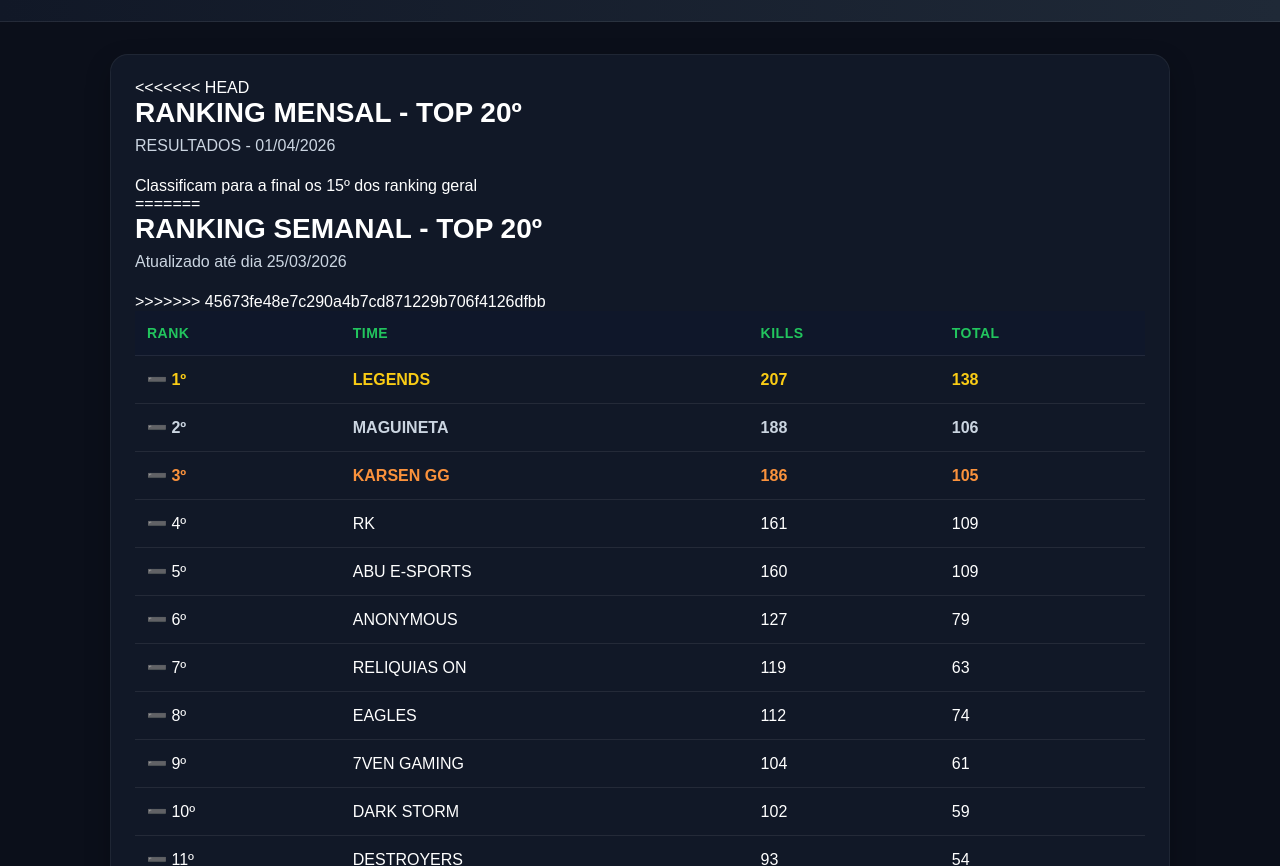
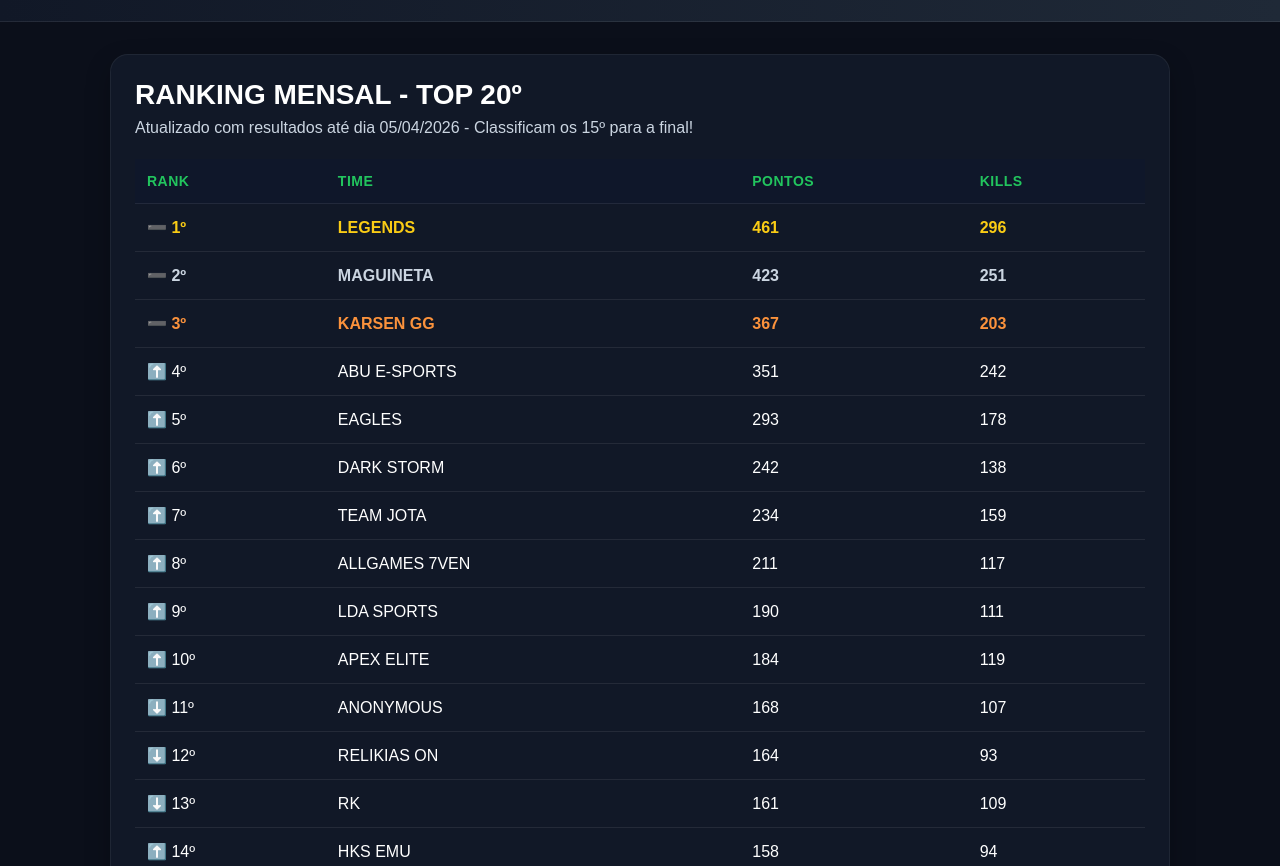
Before and after one commit to kikimidiaff/xtbrasil, a plain HTML site: page index.html in a window 1280 px wide. Shown: the part 86-952 px from the top of the page. Drawn offline with Linux system fonts and the light colour scheme; files whose address does not match are found by name.

Commit message:
Atualizacao

```diff
--- a/index.html
+++ b/index.html
@@ -34,22 +34,16 @@
       <!-- RANKING -->
       <section id="ranking" class="section active">
         <div class="card">
-<<<<<<< HEAD
-          <h2>RANKING MENSAL - TOP 20º</h2>
-          <p>RESULTADOS - 01/04/2026</p>
-          <span> Classificam para a final os 15º dos ranking geral</span><br>
-=======
-          <h2>RANKING SEMANAL - TOP 20º</h2>
-          <p>Atualizado até dia 25/03/2026</p>
->>>>>>> 45673fe48e7c290a4b7cd871229b706f4126dfbb
+<h2>RANKING MENSAL - TOP 20º</h2>
+<p>Atualizado com resultados até dia 05/04/2026 - Classificam os 15º para a final!</p>
           <div class="table-wrap">
             <table>
               <thead>
                 <tr>
                   <th>Rank</th>
                   <th>Time</th>
+                  <th>Pontos</th>
                   <th>Kills</th>
-                  <th>Total</th>
                 </tr>
               </thead>
               <tbody id="ranking-body"></tbody>
--- a/script.js
+++ b/script.js
@@ -19,26 +19,26 @@ buttons.forEach(button => {
 // 📊 RANKING (COM SETA MANUAL)
 // =======================
 const rankingData = [
-  { posicao: 1, variacao: "➖", time: "LEGENDS", pontos: 207, kills: 138 },
-  { posicao: 2, variacao: "➖", time: "MAGUINETA", pontos: 188, kills: 106 },
-  { posicao: 3, variacao: "➖", time: "KARSEN GG", pontos: 186, kills: 105 },
-  { posicao: 4, variacao: "➖", time: "RK", pontos: 161, kills: 109 },
-  { posicao: 5, variacao: "➖", time: "ABU E-SPORTS", pontos: 160, kills: 109 },
-  { posicao: 6, variacao: "➖", time: "ANONYMOUS", pontos: 127, kills: 79 },
-  { posicao: 7, variacao: "➖", time: "RELIQUIAS ON", pontos: 119, kills: 63 },
-  { posicao: 8, variacao: "➖", time: "EAGLES", pontos: 112, kills: 74 },
-  { posicao: 9, variacao: "➖", time: "7VEN GAMING", pontos: 104, kills: 61 },
-  { posicao: 10, variacao: "➖", time: "DARK STORM", pontos: 102, kills: 59 },
-  { posicao: 11, variacao: "➖", time: "DESTROYERS", pontos: 93, kills: 54 },
-  { posicao: 12, variacao: "➖", time: "TEAM CAW", pontos: 91, kills: 63 },
-  { posicao: 13, variacao: "➖", time: "APEX ELITE", pontos: 91, kills: 62 },
-  { posicao: 14, variacao: "➖", time: "XR7 FOXX", pontos: 84, kills: 52 },
-  { posicao: 15, variacao: "➖", time: "HKS EMU", pontos: 81, kills: 43 },
-  { posicao: 16, variacao: "➖", time: "HYX SPORTS", pontos: 78, kills: 51 },
-  { posicao: 17, variacao: "➖", time: "WKD EVOS", pontos: 75, kills: 38 },
-  { posicao: 18, variacao: "➖", time: "BLACK WHITE", pontos: 66, kills: 40 },
-  { posicao: 19, variacao: "➖", time: "DRAGON AURA", pontos: 62, kills: 40 },
-  { posicao: 20, variacao: "➖", time: "LB3 E-SPORTS", pontos: 55, kills: 31 }
+  { posicao: 1, variacao: "➖", time: "LEGENDS", pontos: 461, kills: 296 },
+  { posicao: 2, variacao: "➖", time: "MAGUINETA", pontos: 423, kills: 251 },
+  { posicao: 3, variacao: "➖", time: "KARSEN GG", pontos: 367, kills: 203 },
+  { posicao: 4, variacao: "⬆️", time: "ABU E-SPORTS", pontos: 351, kills: 242 },
+  { posicao: 5, variacao: "⬆️", time: "EAGLES", pontos: 293, kills: 178 },
+  { posicao: 6, variacao: "⬆️", time: "DARK STORM", pontos: 242, kills: 138 },
+  { posicao: 7, variacao: "⬆️", time: "TEAM JOTA", pontos: 234, kills: 159 },
+  { posicao: 8, variacao: "⬆️", time: "ALLGAMES 7VEN", pontos: 211, kills: 117 },
+  { posicao: 9, variacao: "⬆️", time: "LDA SPORTS", pontos: 190, kills: 111 },
+  { posicao: 10, variacao: "⬆️", time: "APEX ELITE", pontos: 184, kills: 119 },
+  { posicao: 11, variacao: "⬇️", time: "ANONYMOUS", pontos: 168, kills: 107 },
+  { posicao: 12, variacao: "⬇️", time: "RELIKIAS ON", pontos: 164, kills: 93 },
+  { posicao: 13, variacao: "⬇️", time: "RK", pontos: 161, kills: 109 },
+  { posicao: 14, variacao: "⬆️", time: "HKS EMU", pontos: 158, kills: 94 },
+  { posicao: 15, variacao: "⬆️", time: "NZ KINGS", pontos: 149, kills: 88 },
+  { posicao: 16, variacao: "⬇️", time: "XR7 FOXX", pontos: 144, kills: 91 },
+  { posicao: 17, variacao: "⬇️", time: "TEAM CAW", pontos: 140, kills: 89 },
+  { posicao: 18, variacao: "⬆️", time: "DRAGON AURA", pontos: 131, kills: 85 },
+  { posicao: 19, variacao: "⬇️", time: "BLACK WHITE", pontos: 117, kills: 68 },
+  { posicao: 20, variacao: "⬇️", time: "7VEN GAMING", pontos: 104, kills: 61 }
 ];
 
 
@@ -103,9 +103,17 @@ const resultadosPorDia = [
     ]
   },
   { dia: "Quinta-feira", imagens: [
-
+    { src: "./assets/images/QUI/00H.jpeg", horario: "00:00", data: "02/04/2026", tamanho: "liga" },
+    { src: "./assets/images/QUA/16H.jpeg", horario: "16:00", data: "02/04/2026", tamanho: "liga" },
+    { src: "./assets/images/QUA/18H.jpeg", horario: "18:00", data: "02/04/2026", tamanho: "liga" },
+    { src: "./assets/images/QUA/18H-2.jpeg", horario: "18:00", data: "02/04/2026", tamanho: "normal" },
+    { src: "./assets/images/QUA/19H.jpeg", horario: "19:00", data: "02/04/2026", tamanho: "normal" },
+    { src: "./assets/images/QUA/20H.jpeg", horario: "20:00", data: "02/04/2026", tamanho: "liga" },
+    { src: "./assets/images/QUA/22H.jpeg", horario: "22:00", data: "02/04/2026", tamanho: "liga" }
   ] },
-  { dia: "Sexta-feira", imagens: [] }
+  { dia: "Sexta-feira", imagens: [
+    { src: "./assets/images/SEX/00H.jpeg", horario: "00:00", data: "03/04/2026", tamanho: "liga" },
+  ] }
 ];
 
 
```
Also changed, not shown: assets/images/QUI/00H.jpeg (added), assets/images/QUI/16H.jpeg (added), assets/images/QUI/18H-2.jpeg (added), assets/images/QUI/18H.jpeg (added), assets/images/QUI/19H.jpeg (added), assets/images/QUI/20H.jpeg (added), assets/images/QUI/22H.jpeg (added), assets/images/SEX/00H.jpeg (added).
